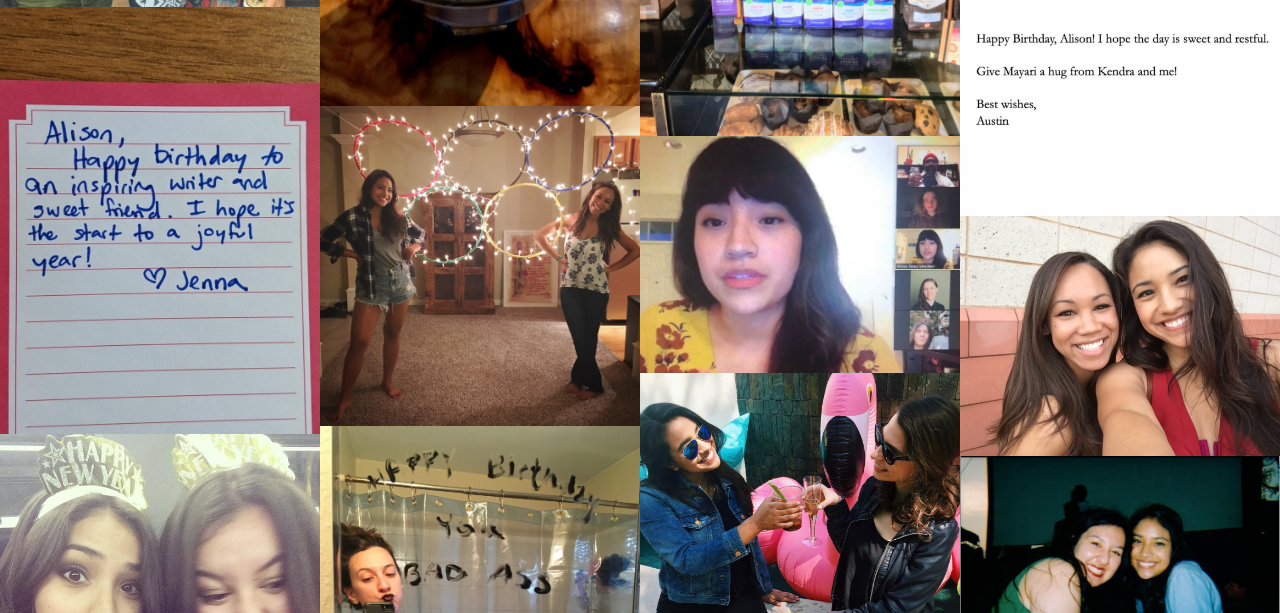
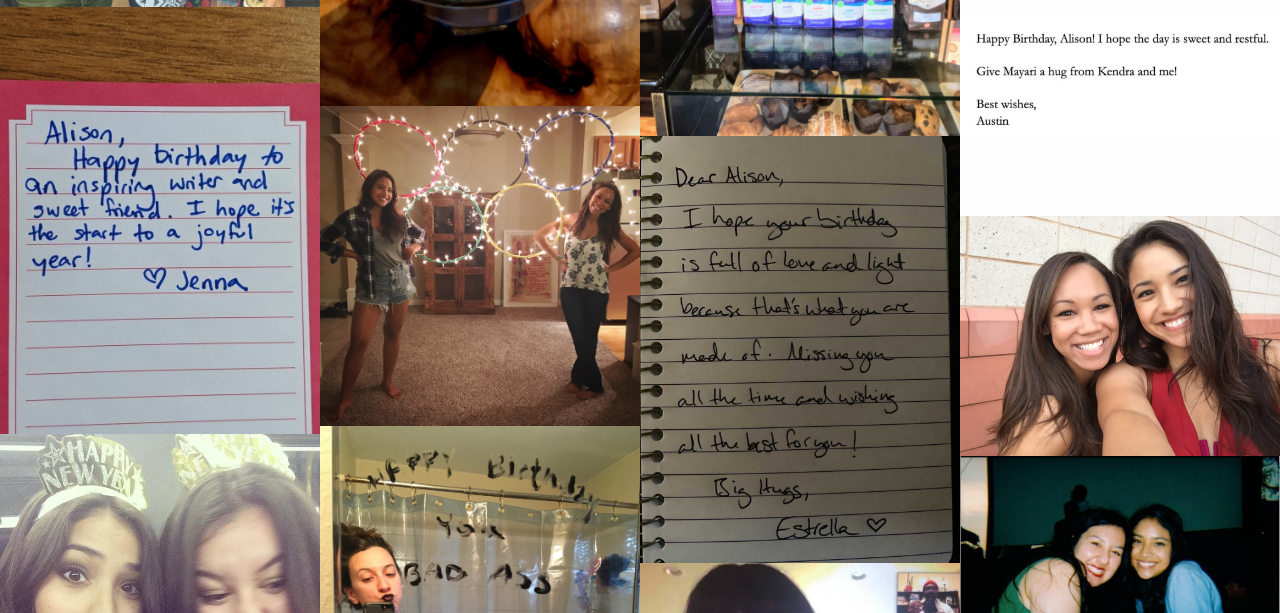
Before and after one commit to Nikkistorme/alison-b-day, a Vue app: page / in a window 1280 px wide. Shown: the part 3520-4133 px from the top of the page. Built offline with nearby package versions, Linux system fonts and the light colour scheme.

Commit message:
replaced letter7 with letter7-2

```diff
--- a/src/App.vue
+++ b/src/App.vue
@@ -49,7 +49,7 @@
       <img alt="Alison is the best" src="./assets/chelsea6.jpg">
       <img alt="Alison is the best" src="./assets/letter17.jpg">
       <img alt="Alison is the best" src="./assets/other12.jpg">
-      <!-- <img alt="Alison is the best" src="./assets/letter7.jpg"> -->
+      <img alt="Alison is the best" src="./assets/letter7-2.jpg">
       <img alt="Alison is the best" src="./assets/other8.jpg">
       <img alt="Alison is the best" src="./assets/caitlin9.jpg">
       <img alt="Alison is the best" src="./assets/chelsea10.jpg">
```
Also changed, not shown: src/assets/letter7-2.jpg (renamed from src/assets/letter7.JPG).
